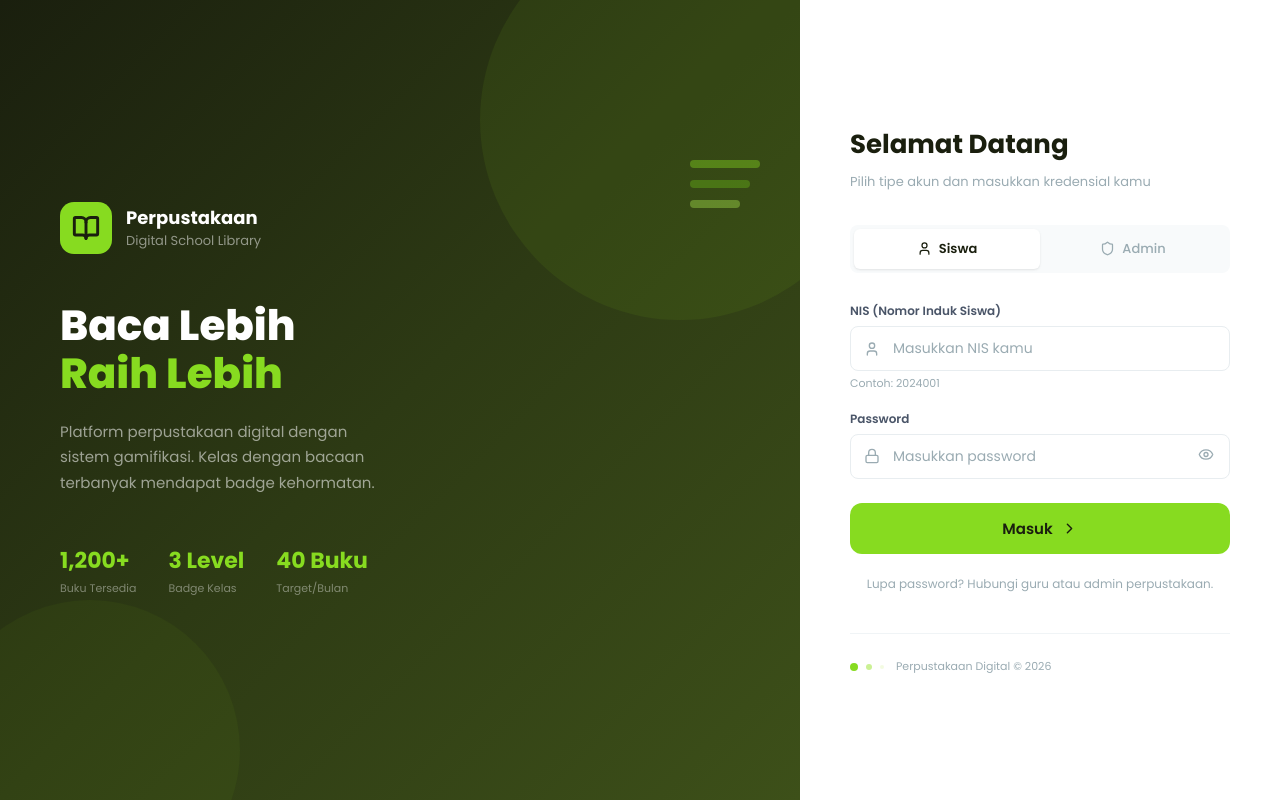
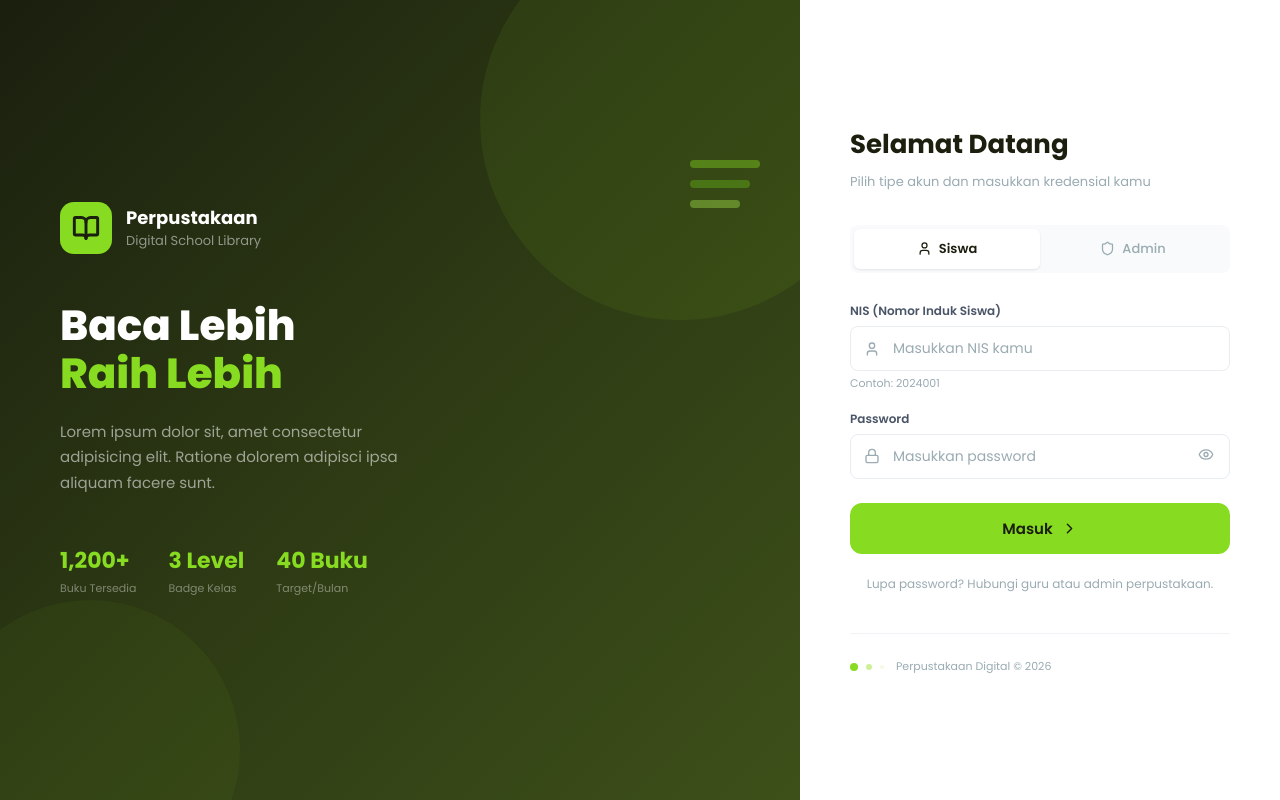
Before and after one commit to rafliwijaya/perpusatakaan-gamifikasi, a React (Vite) app: page /login in a window 1280 px wide. Built offline with nearby package versions, Linux system fonts and the light colour scheme; no server answers.

Commit message:
fix bug stdt profil

```diff
--- a/src/pages/login.jsx
+++ b/src/pages/login.jsx
@@ -127,7 +127,8 @@ export default function LoginPage() {
           </h1>
 
           <p style={{ fontSize: '15px', color: 'rgba(255,255,255,0.55)', maxWidth: '340px', lineHeight: 1.7 }}>
-            Platform perpustakaan digital dengan sistem gamifikasi. Kelas dengan bacaan terbanyak mendapat badge kehormatan.
+            {/* Platform perpustakaan digital dengan sistem gamifikasi. Kelas dengan bacaan terbanyak mendapat badge kehormatan. */}
+            Lorem ipsum dolor sit, amet consectetur adipisicing elit. Ratione dolorem adipisci ipsa aliquam facere sunt.
           </p>
 
           {/* Stats */}
--- a/src/pages/student/studentprofil.jsx
+++ b/src/pages/student/studentprofil.jsx
@@ -116,7 +116,7 @@ export default function StudentProfile() {
 
           {level.next && (
             <p style={{ fontSize: '12px', color: 'var(--text-muted)', marginTop: '8px' }}>
-              +{level.next.needed} poin lagi untuk {level.next.label}
+              {/* +{level.next.needed} poin lagi untuk {level.next.label} */} Lorem ipsum dolor sit amet consectetur.
             </p>
           )}
         </div>
```
